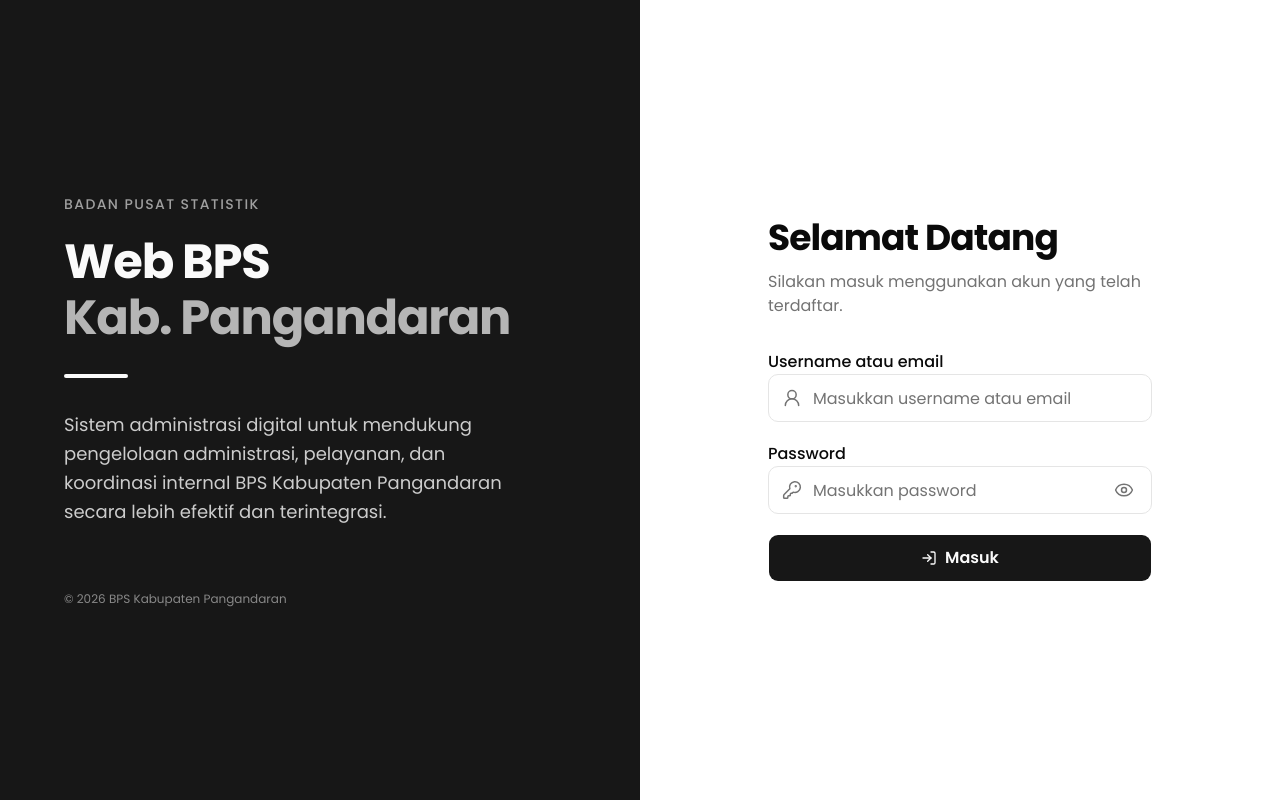
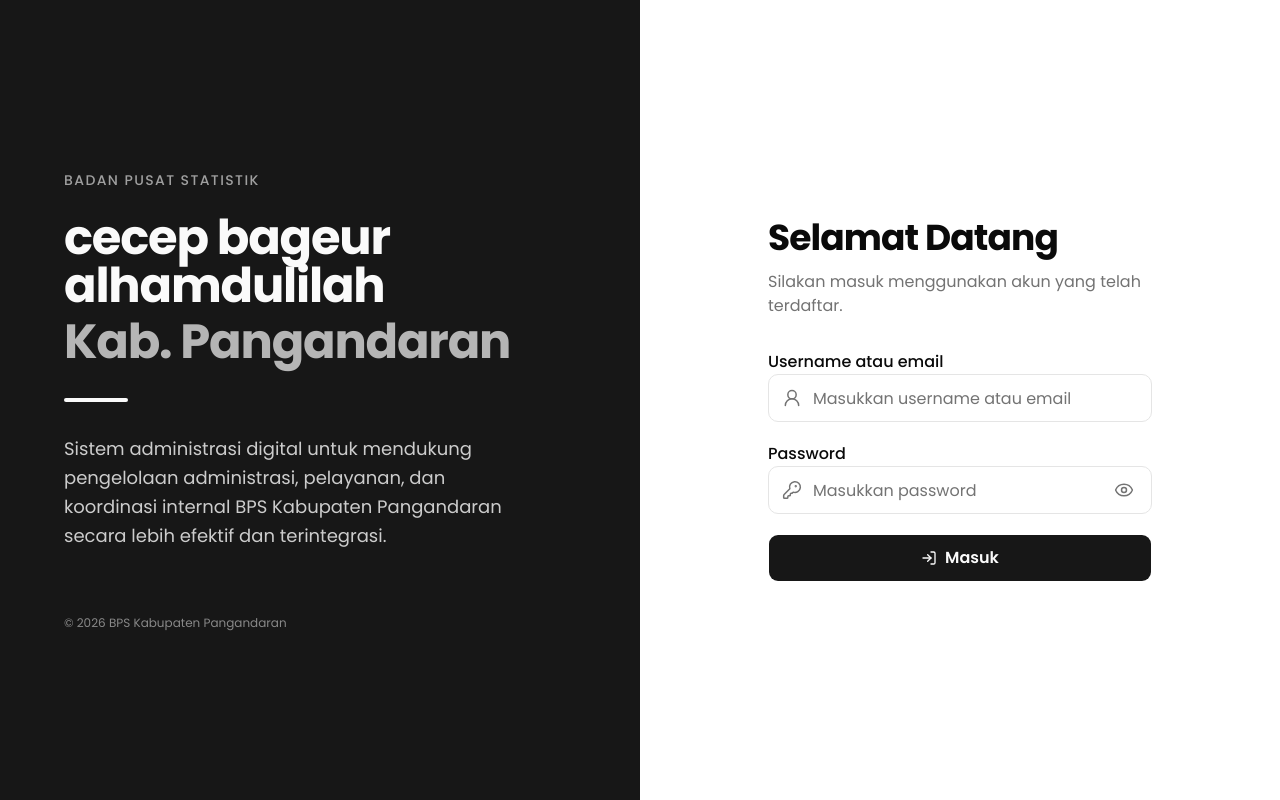
Before and after one commit to tiswan14/web-bps, a Next.js app: page /login in a window 1280 px wide. Built offline with nearby package versions, Linux system fonts and the light colour scheme; no server answers.

Commit message:
ngubah heding page

```diff
--- a/src/app/login/page.tsx
+++ b/src/app/login/page.tsx
@@ -23,7 +23,7 @@ export default async function LoginPage() {
           </p>
 
           <h1 className="text-4xl font-bold tracking-tight sm:text-5xl">
-            Web BPS
+            cecep bageur alhamdulilah
             <span className="mt-2 block text-primary-foreground/70">
               Kab. Pangandaran
             </span>
```
